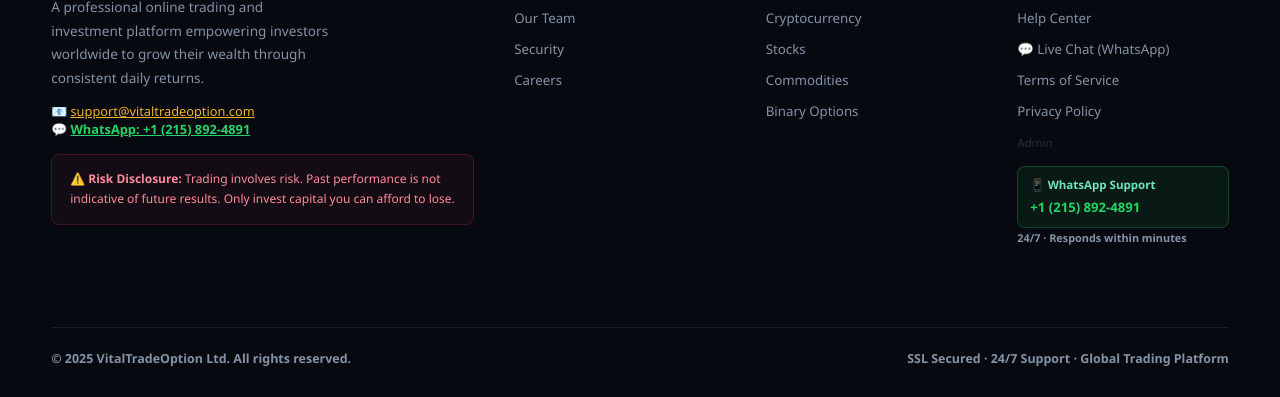
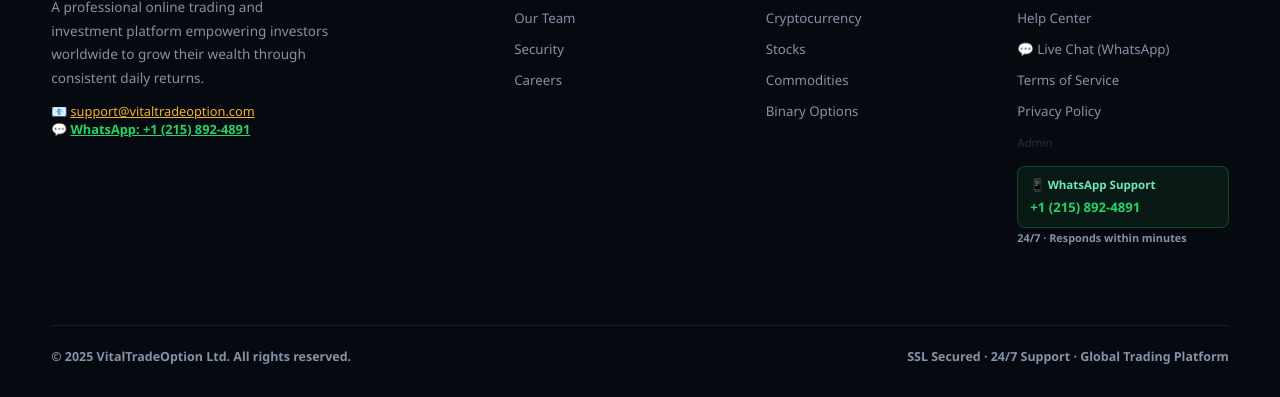
Before and after one commit to obigipromise-ux/vitaltradeoption, a website: page public/index.html in a window 1280 px wide. Shown: the part 5118-5515 px from the top of the page. Drawn offline with Linux system fonts and the light colour scheme.

Commit message:
Remove risk disclosure, update admin login

```diff
--- a/public/index.html
+++ b/public/index.html
@@ -444,7 +444,7 @@
         📧 <a href="mailto:obigipromise@gmail.com" style="color:var(--gold);">support@vitaltradeoption.com</a><br/>
         💬 <a href="https://wa.me/12158924891" style="color:#25D366;font-weight:700;">WhatsApp: +1 (215) 892-4891</a>
       </div></p>
-      <div class="risk-disc" style="margin-top:16px;">⚠️ <strong>Risk Disclosure:</strong> Trading involves risk. Past performance is not indicative of future results. Only invest capital you can afford to lose.</div>
+
     </div>
     <div>
       <h5>Platform</h5>
```
